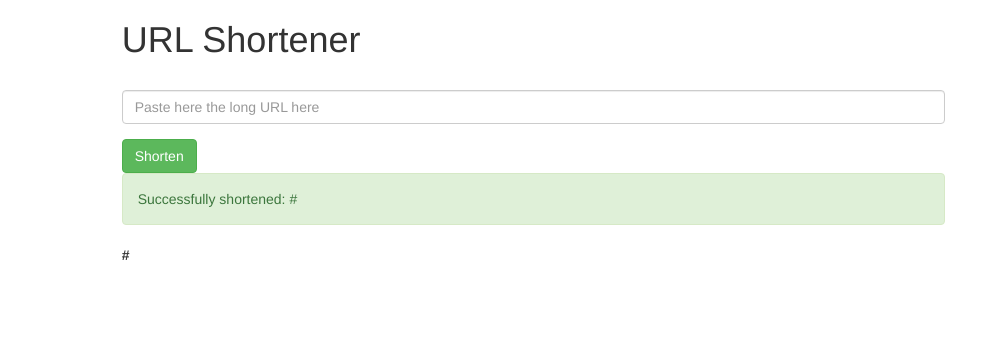
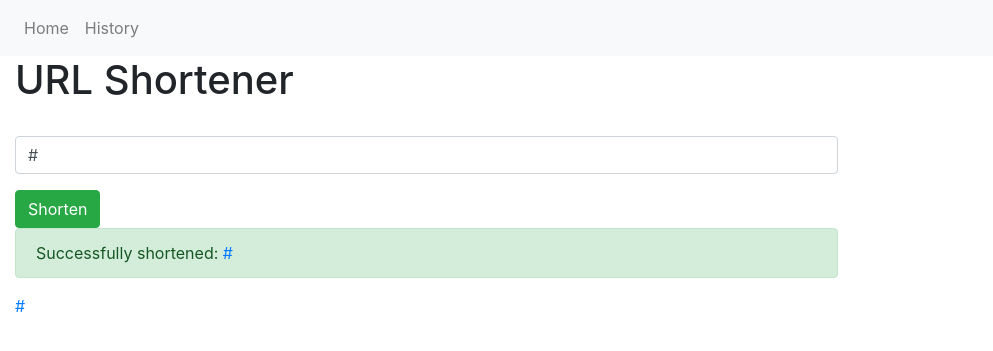
Before and after one commit to Ibrahimhussien227/Url_Short, a Django app: template templates/root/index.html in a window 1280 px wide. Shown: the top 351 px of the page, without its empty margins (0-993 px from the left). Run offline with Django 4.2, Linux system fonts and the light colour scheme; the template is opened without the code that fills it: most values are stand-ins (such as "Sample title", 1, 10 or a date in 2020); some libraries are stand-ins or nearby versions.

Commit message:
changed somethings in the index

```diff
--- a/root/models.py
+++ b/root/models.py
@@ -1,5 +1,4 @@
 from hashlib import md5
-from operator import mod
 from django.db import models
 
 # Create your models here.
--- a/root/views.py
+++ b/root/views.py
@@ -1,9 +1,7 @@
 from django.shortcuts import redirect, render
-from django.http import HttpResponse
 from root.models import Url
 
 # Create your views here.
-
 def createUrl(req):
     if req.method == "POST":
         # here we get what the user write in the site so we can after create new url from it
@@ -12,7 +10,7 @@ def createUrl(req):
         return render(req, 'root/index.html', {
             'full_url' : obj.full_url,
             # for making local host + the the new short url together so i can show it in index.html
-            'short_url' : req.get_host() + '/'+obj.short_url
+            'short_url' :  obj.short_url
         })
 
     return render(req, 'root/index.html')
--- a/templates/root/index.html
+++ b/templates/root/index.html
@@ -2,14 +2,52 @@
 <html lang="en">
   <head>
     <meta charset="utf-8" />
-    <title>URL Shortener</title>
+    <title>{% block title %}Shortener{% endblock %}</title>
+    <!-- <title>URL Shortener</title> -->
+
     <link
       rel="stylesheet"
-      href="https://maxcdn.bootstrapcdn.com/bootstrap/3.0.3/css/bootstrap.min.css"
+      href="https://maxcdn.bootstrapcdn.com/bootstrap/4.1.3/css/bootstrap.min.css"
     />
+    <link
+      rel="stylesheet"
+      href="https://cdnjs.cloudflare.com/ajax/libs/font-awesome/4.7.0/css/font-awesome.min.css"
+    />
+    <link
+      href="https://fonts.googleapis.com/css?family=Raleway:400,500,500i,700,800i"
+      rel="stylesheet"
+    />
+
     <script src="https://ajax.googleapis.com/ajax/libs/jquery/2.1.4/jquery.min.js"></script>
   </head>
   <body>
+    <nav class="navbar navbar-expand-sm navbar-light bg-light">
+      <button
+        class="navbar-toggler"
+        type="button"
+        data-toggle="collapse"
+        data-target="#navbarTogglerDemo03"
+        aria-controls="navbarTogglerDemo03"
+        aria-expanded="false"
+        aria-label="Toggle navigation"
+      >
+        <span class="navbar-toggler-icon"></span>
+      </button>
+
+      <div class="collapse navbar-collapse" id="navbarTogglerDemo03">
+        <ul class="navbar-nav mr-auto mt-2 mt-lg-0">
+          <li class="nav-item">
+            <a class="nav-link" href="/"
+              >Home <span class="sr-only">(current)</span></a
+            >
+          </li>
+          <li class="nav-item">
+            <a class="nav-link" href="#">History</a>
+          </li>
+        </ul>
+      </div>
+    </nav>
+
     <div class="col-sm-8 col-sm-offset-1">
       <h1>URL Shortener</h1>
       <br />
@@ -22,6 +60,7 @@
             class="form-control"
             name="full_url"
             placeholder="Paste here the long URL here"
+            value="{{ full_url }}"
           />
         </div>
         <button type="submit" class="btn btn-success">Shorten</button>
@@ -29,10 +68,11 @@
       {% if short_url != full_url %}
       <form>
         <div class="alert alert-success">
-          Successfully shortened: {{ short_url }} <br /><span></span>
+          Successfully shortened:
+          <a href="{{ short_url }}"> {{ short_url }}</a> <br /><span></span>
         </div>
         <div class="form-group">
-          <label for="name"> {{ full_url }}</label>
+          <label for="name"><a href="{{ full_url }}">{{ full_url }}</a></label>
         </div>
       </form>
       {% endif %}
```
Also changed, not shown: db.sqlite3.
